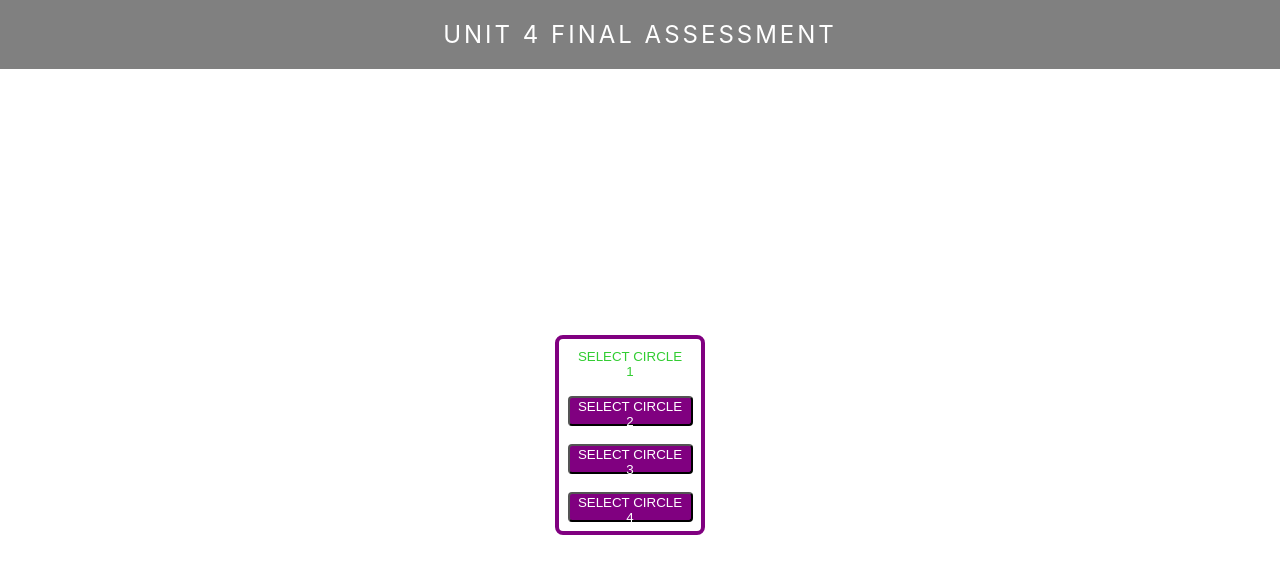
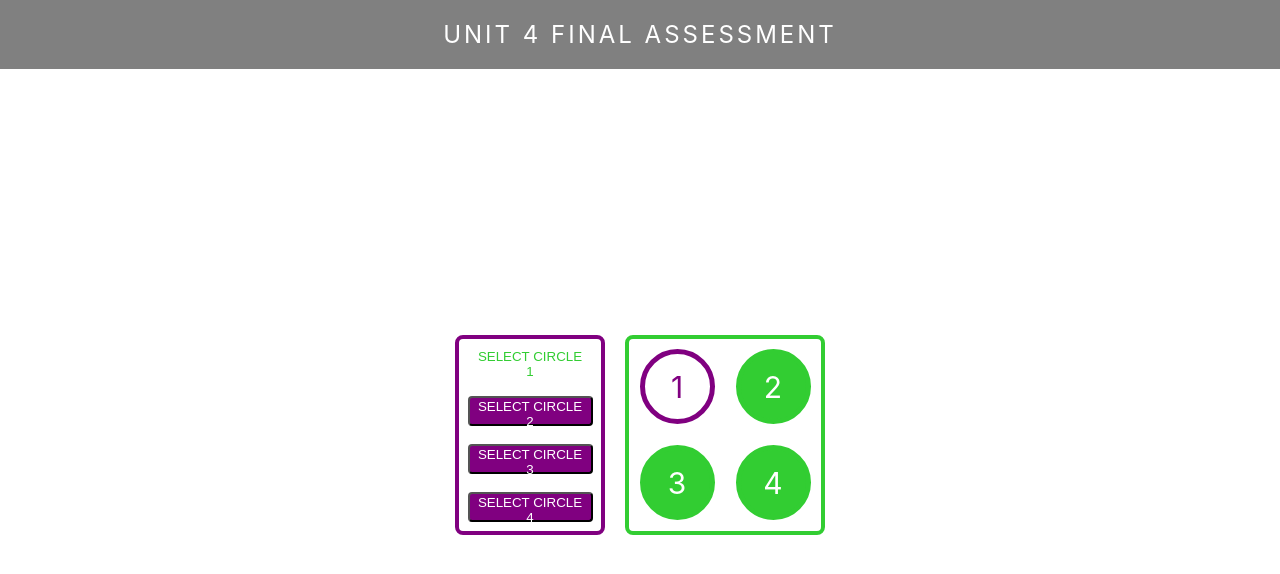
Before and after one commit to mhinte91/githubfinder, a React (Create React App) app: page / in a window 1280 px wide. Shown: the top 574 px of the page. Built offline with nearby package versions, Linux system fonts and the light colour scheme.

Commit message:
final commit

```diff
--- a/src/App.js
+++ b/src/App.js
@@ -1,6 +1,7 @@
 import React, { Component } from 'react';
 import './App.css';
 import CircleSelector from './components/CircleSelector/CircleSelector';
+import Circles from './components/Circles/Circles';
 
 const choices = [0, 1, 2, 3];
 
@@ -24,6 +25,7 @@ class App extends Component {
             choiceButton={this.state.selected}
             handleClick={this.handleClick}
           />
+          <Circles choices={choices} choiceCircle={this.state.selected} />
         </main>
       </div>
     );
--- /dev/null
+++ b/src/components/Circles/Circles.css
@@ -0,0 +1,31 @@
+.Circles {
+  display: flex;
+  flex-flow: row wrap;
+  justify-content: space-around;
+  align-items: center;
+  height: 200px;
+  width: 200px;
+  border: 4px solid limegreen;
+  border-radius: 8px;
+}
+
+.Circles div {
+  height: 75px;
+  width: 75px;
+  display: flex;
+  justify-content: center;
+  align-items: center;
+  background-color: limegreen;
+  color: white;
+  font-size: 30px;
+  border: 5px solid limegreen;
+  border-radius: 50%;
+  margin: auto 10px;
+}
+
+/* Another dose of dynamic className goodness is the winning ticket */
+.Circles div.selected {
+  background-color: white;
+  color: purple;
+  border: 5px solid purple;
+}
--- /dev/null
+++ b/src/components/Circles/Circles.jsx
@@ -0,0 +1,15 @@
+import React from 'react';
+import './Circles.css';
+
+const Circles = props => {
+  const { choices, choiceCircle } = props;
+  return (
+    <div className='Circles'>
+      {choices.map((n, i) => (
+        <div className={choiceCircle === i && 'selected'}>{n + 1}</div>
+      ))}
+    </div>
+  );
+};
+
+export default Circles;
```
